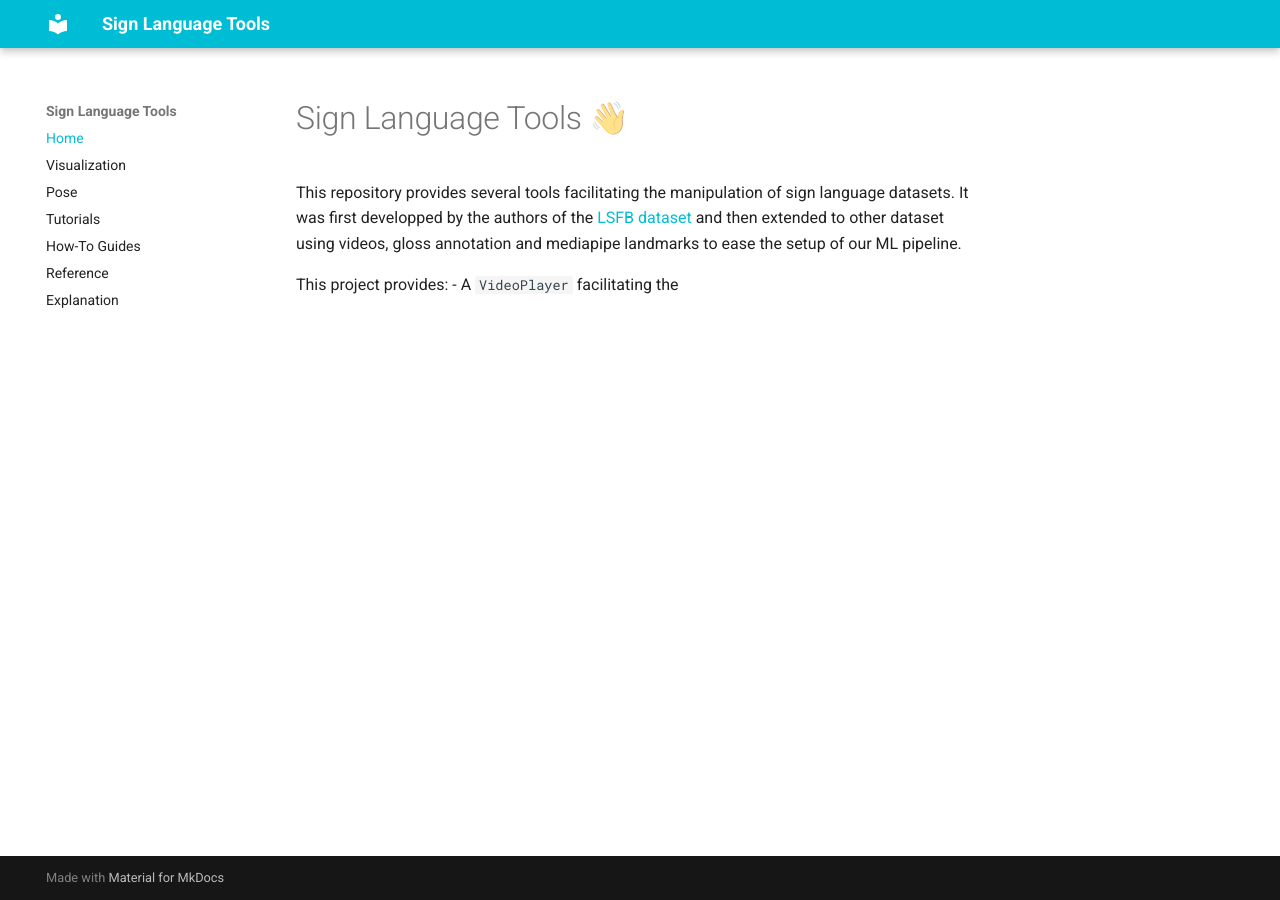
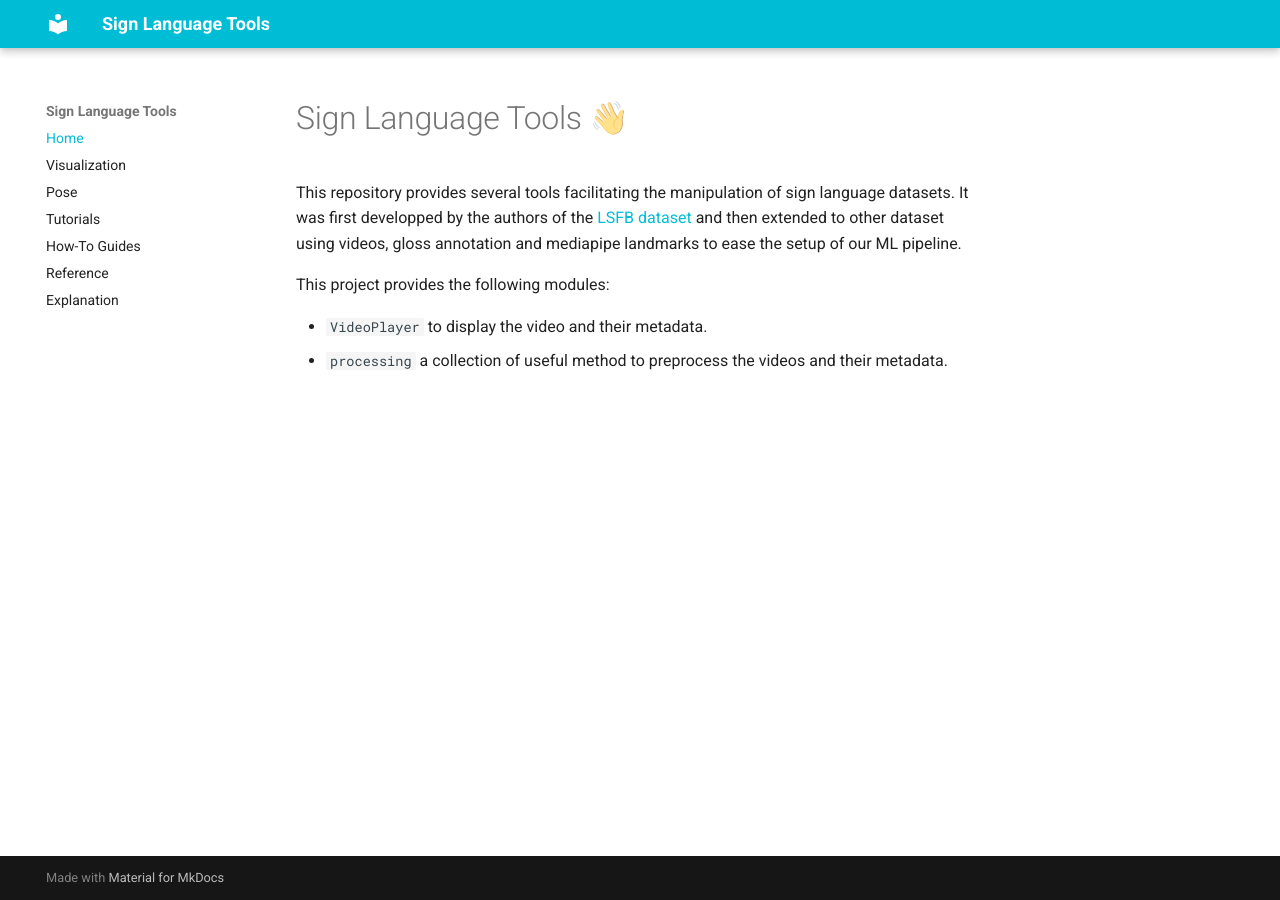
Before and after one commit to ppoitier/sign-language-tools, an MkDocs documentation site: the page built from docs/index.md, in a window 1280 px wide. Built offline with MkDocs 1.6.1 and Material for MkDocs 9.7.7, drawn with Linux system fonts in a browser that asks for light colours.

Commit message:
Imporving documentation for processing

```diff
--- a/docs/index.md
+++ b/docs/index.md
@@ -2,5 +2,7 @@
 
 This repository provides several tools facilitating the manipulation of sign language datasets. It was first developped by the authors of the [LSFB dataset](https://lsfb.info.unamur.be/) and then extended to other dataset using videos, gloss annotation and mediapipe landmarks to ease the setup of our ML pipeline.
 
-This project provides:
-- A `VideoPlayer` facilitating the
+This project provides the following modules:
+
+- `VideoPlayer` to display the video and their metadata.
+- `processing` a collection of useful method to preprocess the videos and their metadata.
```
